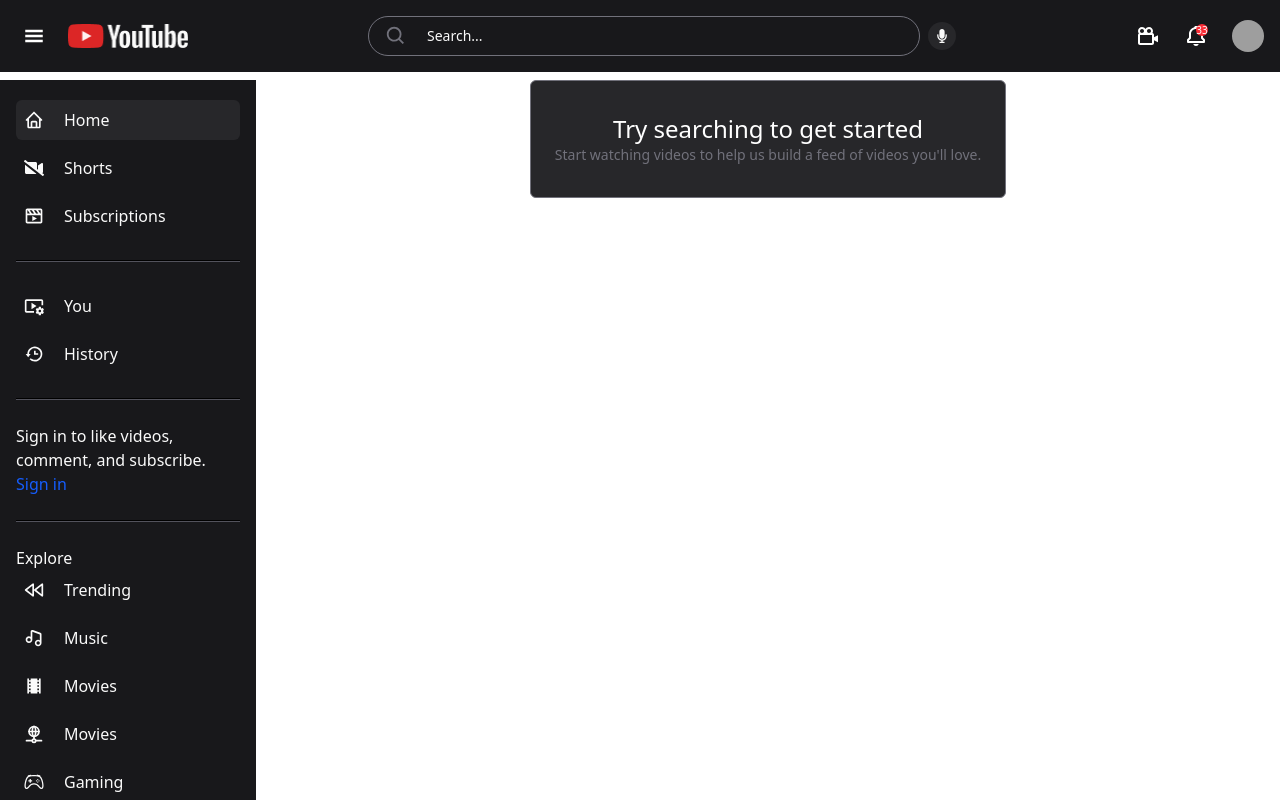
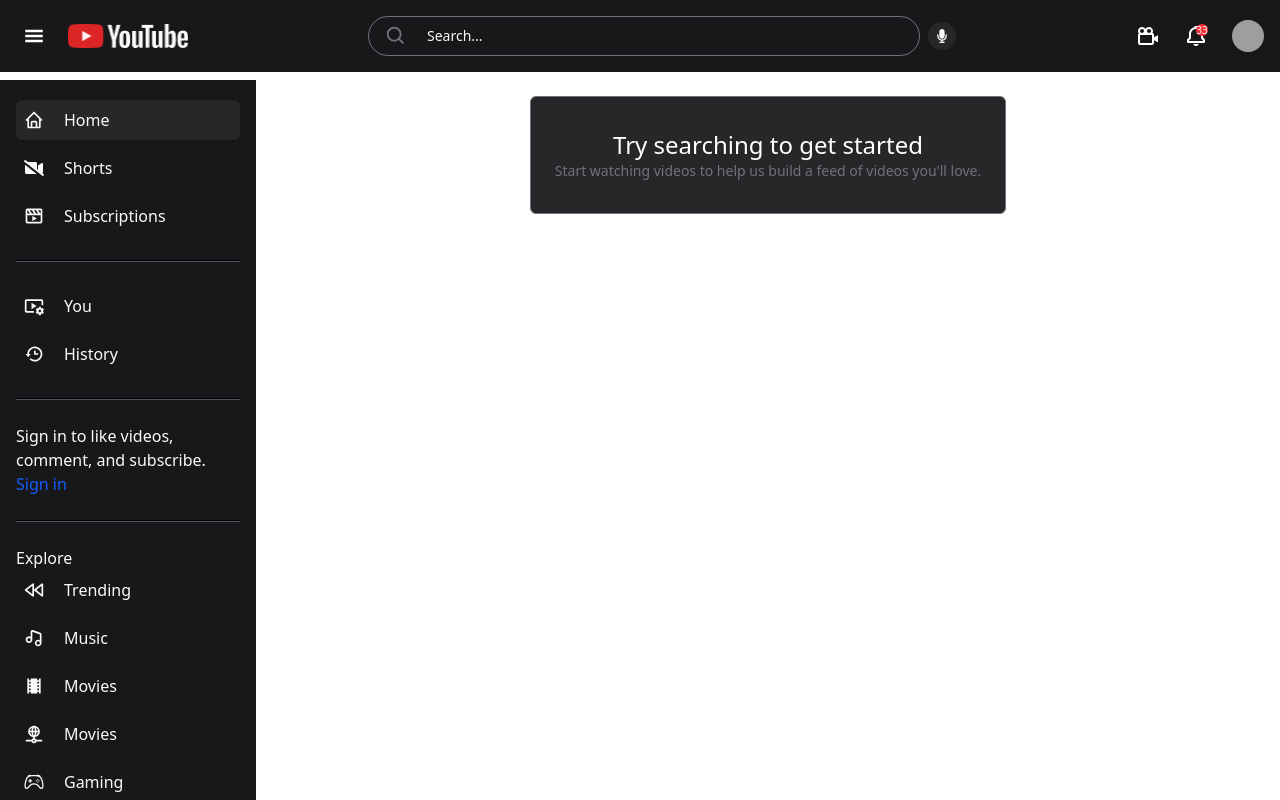
Before and after one commit to ZizouAR/fast-test, a React (Vite) app: page / in a window 1280 px wide. Built offline with nearby package versions, Linux system fonts and the light colour scheme; grey boxes are pictures that could not be loaded.

Commit message:
add some padding

```diff
--- a/src/pages/home/index.tsx
+++ b/src/pages/home/index.tsx
@@ -1,6 +1,6 @@
 export default function HomePage() {
   return (
-    <div className="flex justify-center w-full">
+    <div className="flex justify-center w-full p-4">
       <div className="bg-zinc-800 border-zinc-500 border rounded-md text-center px-6 py-8">
         <h2 className="text-white text-2xl font-medium">
           Try searching to get started
```
